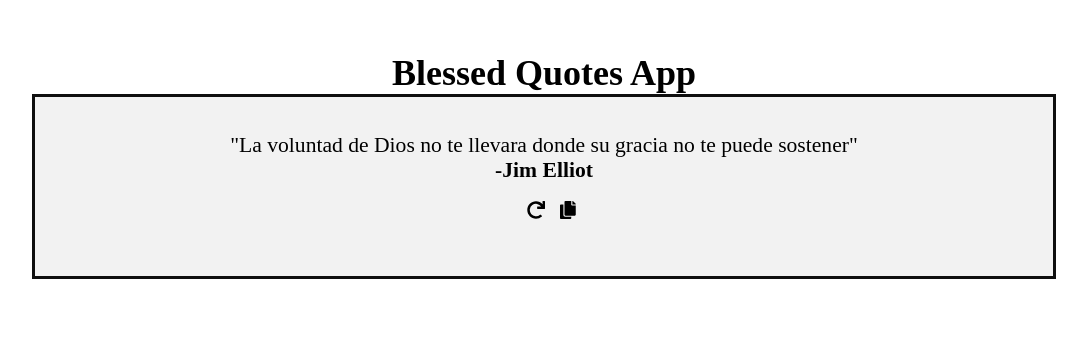
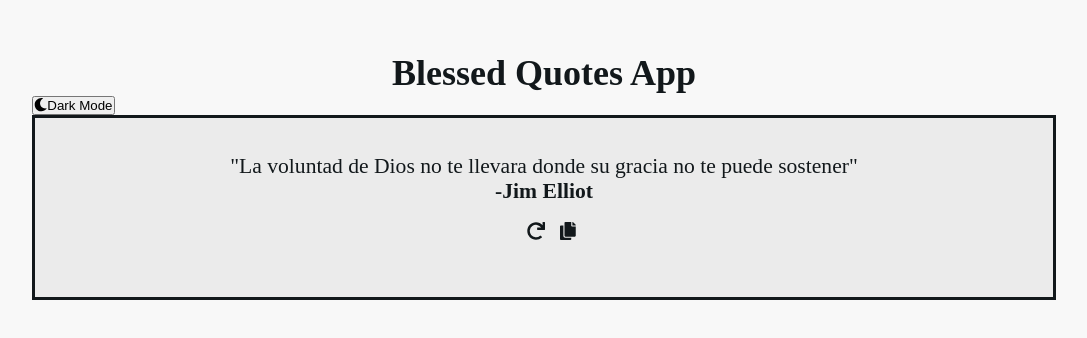
Before and after one commit to samueldlacruz/quotes-page, a React (Create React App) app: page / in a window 1280 px wide. Shown: the part 128-466 px from the top of the page, without its empty margins (96-1183 px from the left). Built offline with nearby package versions, Linux system fonts and the light colour scheme; a web font is replaced by a local one.

Commit message:
add button dark mode

```diff
--- a/public/index.html
+++ b/public/index.html
@@ -27,7 +27,7 @@
     <link href="https://fonts.googleapis.com/css?family=Vesper+Libre&display=swap" rel="stylesheet">
     <title>React App</title>
   </head>
-  <body>
+  <body class="light">
     <noscript>You need to enable JavaScript to run this app.</noscript>
     <div id="root"></div>
     <!--
--- a/src/App.js
+++ b/src/App.js
@@ -1,5 +1,7 @@
  import React, { Component } from 'react';
 import QuoteAndAuthor from './components/QuoteAndAuthor/';
+import { FontAwesomeIcon } from '@fortawesome/react-fontawesome';
+import { faMoon } from '@fortawesome/free-solid-svg-icons';
 import quotes from './data/quotes';
 import './App.css';
 
@@ -11,9 +13,6 @@ class  App extends Component{
 
   componentDidMount() {
     this.refreshQuote();
-    this.setState({
-      arrayQuotesSaved: JSON.parse(localStorage.getItem('quotes'))
-    })
   }
 
   randomQuote = () => {
@@ -34,11 +33,25 @@ class  App extends Component{
      this.shuffleQuotes(quotes);
   };
 
+  handleTheme = () => {
+    const body = document.body;
+
+    if (body.classList.contains('light')) {
+      body.classList.replace('light', 'dark');
+    } else {
+      body.classList.replace('dark', 'light');
+    }
+
+  }
+
   render(){
   return (
     <React.Fragment>
     <div className="container">
-     <h1 className="title">Blessed Quotes App</h1>
+    <h1 className="title">Blessed Quotes App</h1>
+      <button onClick={this.handleTheme}>
+        <FontAwesomeIcon icon={faMoon} />Dark Mode
+      </button>
       <QuoteAndAuthor
         handleRefresh={this.refreshQuote}
         handleCopy={this.copyQuote}
--- a/src/components/QuoteAndAuthor/QuoteAndAuthor.css
+++ b/src/components/QuoteAndAuthor/QuoteAndAuthor.css
@@ -2,7 +2,7 @@
  padding: 2em;
  text-align: center;
  width: 100%;
- border: 3px solid #0f0f0f;
+ border: 3px solid var(--border-color);
  box-sizing: border-box;
  opacity: 0;
  display: block;
--- a/src/index.css
+++ b/src/index.css
@@ -3,7 +3,28 @@
   padding: 0;
   box-sizing: border-box;
 }
+
+:root {
+  --gray0: #f8f8f8;
+  --gray1: #12181b;
+}
+
+.light {
+  --bg: var(--gray0);
+  --text: var(--gray1);
+  --border-color: var(--gray1);
+}
+
+.dark {
+  --bg: var(--gray1);
+  --text: var(--gray0);
+  --border-color: var(--gray0);
+}
+
 body {
   font-family: 'Vesper Libre', serif;
   font-size: 18px;
+  color: var(--text);
+  background-color: var(--bg);
+  transition: 500ms ease-in-out;
 }
```
